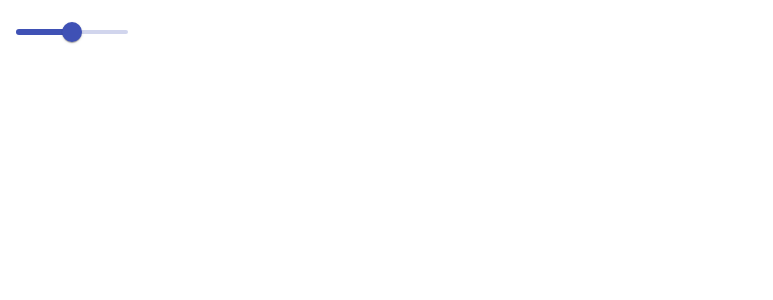
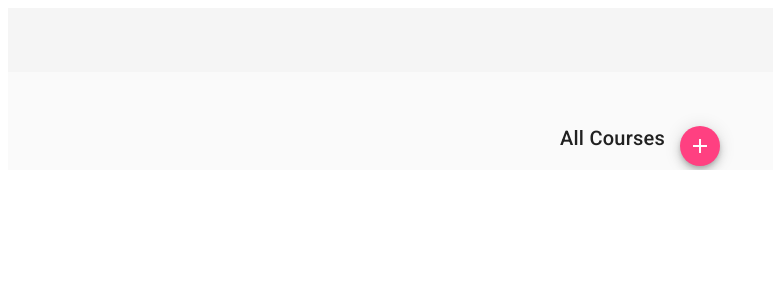
Before and after one commit to paolopci/angular-material-course, an Angular app: page / in a window 1280 px wide. Shown: the top 300 px of the page, without its empty margins (0-773 px from the left). Built offline with nearby package versions, Linux system fonts and the light colour scheme.

Commit message:
mat-sidenav-container barra di navigazione START

```diff
--- a/src/app/app.component.html
+++ b/src/app/app.component.html
@@ -1,3 +1,12 @@
-<mat-slider>
-    <input matSliderThumb value="50" min="1" max="100" step="1">
-</mat-slider>
+<mat-sidenav-container>
+    <mat-sidenav>
+
+    </mat-sidenav>
+
+    <mat-toolbar>
+
+    </mat-toolbar>
+
+    <router-outlet></router-outlet>
+
+</mat-sidenav-container>
```
